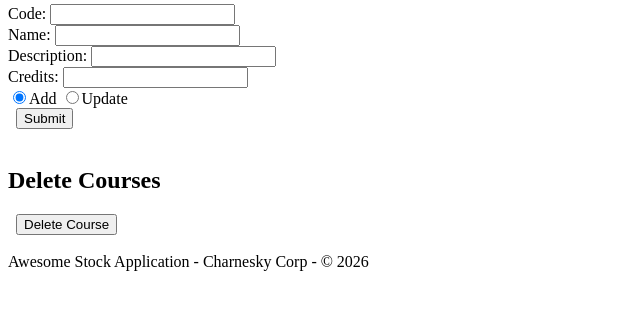
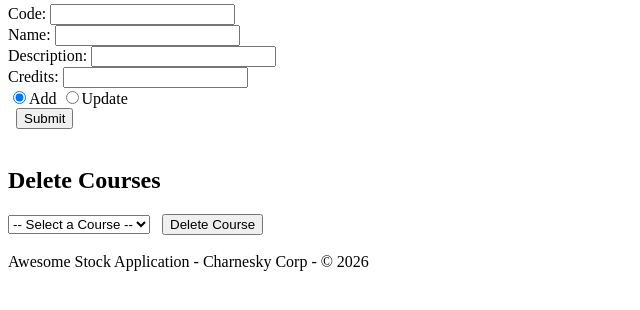
Before and after one commit to Jasmine-S-01/Cis2454-Winter2026-Project2-Jasmine-Spurlin, a PHP site: page /course.php in a window 1280 px wide. Shown: the part 149-459 px from the top of the page, without its empty margins (0-640 px from the left). Run offline with PHP 8.4, Linux system fonts and the light colour scheme; data that the repository does not hold is empty.

Commit message:
Updated Dropdown Menu

```diff
--- a/models/course.php
+++ b/models/course.php
@@ -135,7 +135,7 @@ function update_course($course) {
     $statement->closeCursor();
 }
 
-function delete_stock($course) {
+function delete_course($course) {
     global $database;
 
     $query = "delete from course "
@@ -143,7 +143,7 @@ function delete_stock($course) {
 
     // value binding in PDO protects against sql injection
     $statement = $database->prepare($query);
-    $statement->bindValue(":code", $course->get_symbol());
+    $statement->bindValue(":code", $course->get_code());
 
     $statement->execute();
 
--- a/views/courseViewDropDown.php
+++ b/views/courseViewDropDown.php
@@ -1,6 +1,11 @@
-<?php
-
-/*
- * Click nbfs://nbhost/SystemFileSystem/Templates/Licenses/license-default.txt to change this license
- * Click nbfs://nbhost/SystemFileSystem/Templates/Scripting/EmptyPHP.php to edit this template
- */
+<select name="symbol">
+    <option value="">-- Select a Course --</option>
+    <?php foreach ($courses as $course) : ?>
+        <option value="<?php echo $course->get_code(); ?>">
+            <?php
+                // Joining the Code and Name together
+                echo $course->get_name() . " - " . $course->get_code();
+            ?>
+        </option>
+    <?php endforeach; ?>
+</select>
```
